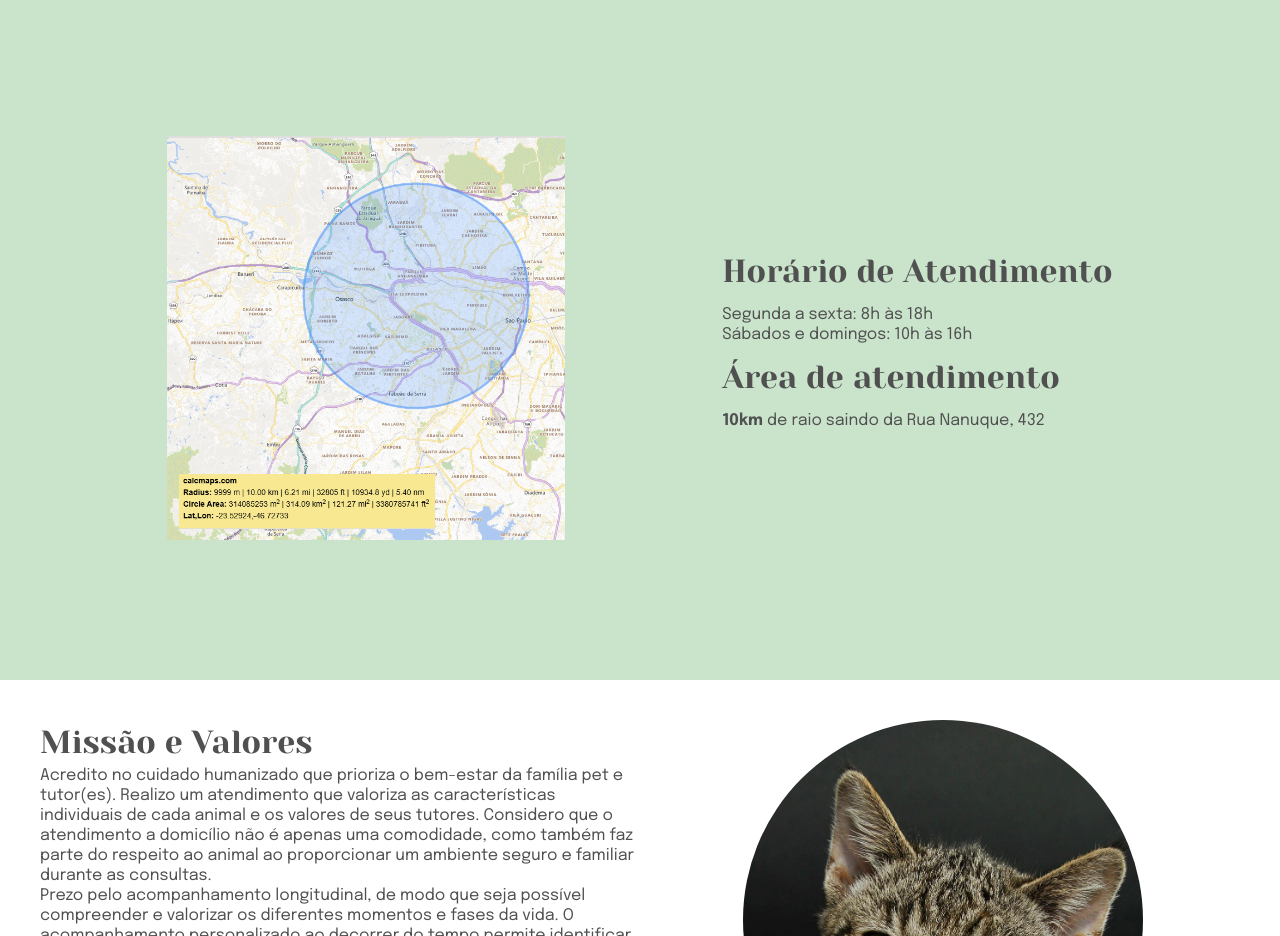
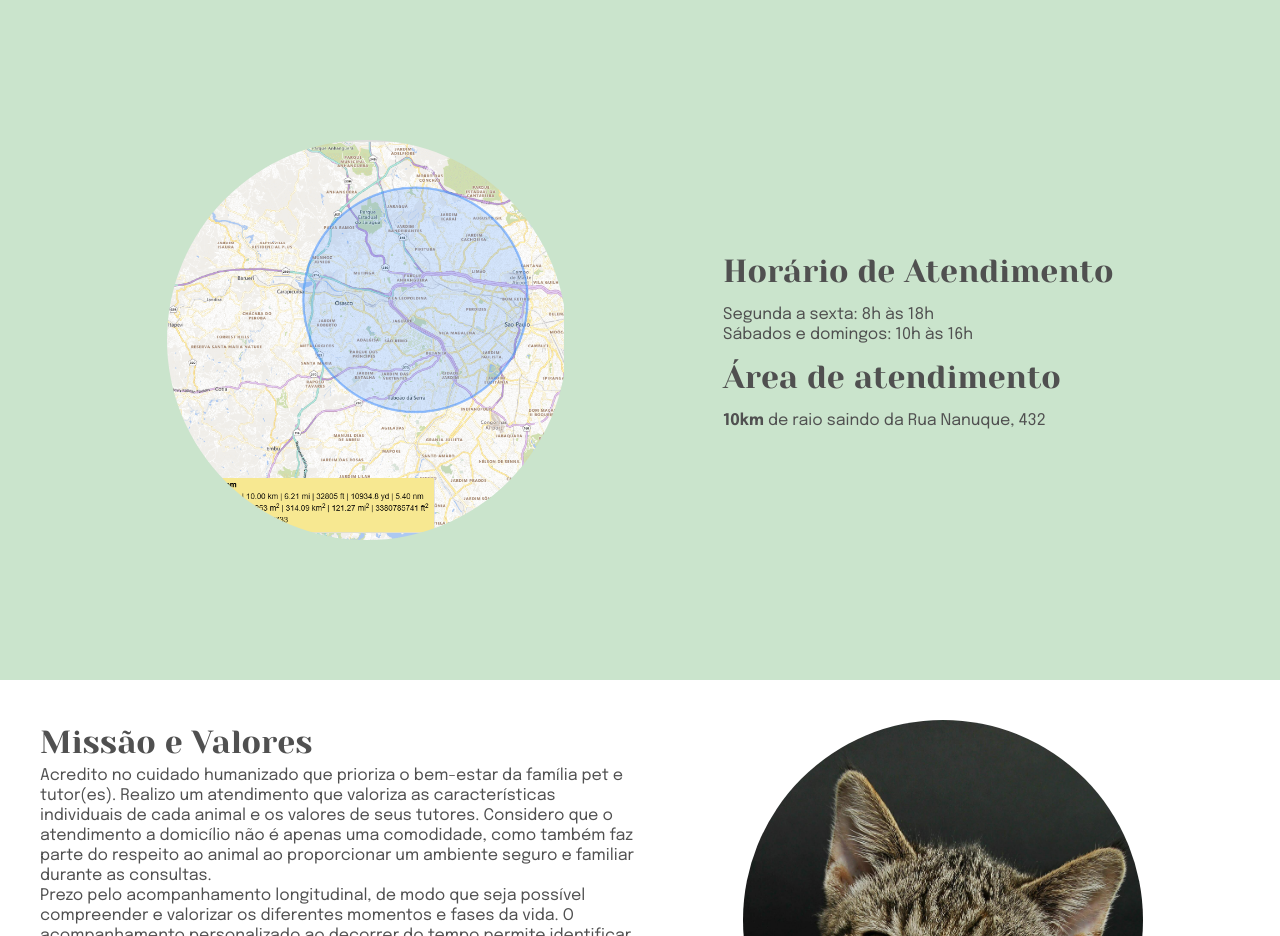
Before and after one commit to eduardo-nakamura/veterinario-next, a Next.js app: page /veterinario-next/ in a window 1280 px wide. Shown: the part 1440-2376 px from the top of the page. Built offline with nearby package versions, Linux system fonts and the light colour scheme.

Commit message:
map adjust

```diff
--- a/src/app/page.tsx
+++ b/src/app/page.tsx
@@ -67,7 +67,7 @@ export default function Home() {
           </div>
         </section>
         <section id="horario" className={`${styles.sectionFlex} ${styles.section__row__center}`} style={{ backgroundColor: 'var(--cor-verde-claro)' }}>
-          <div>
+          <div className={styles.img__title}>
             <Image
               src="./mapa-rua-nanuque-432.png" // Path to the image (in the `public` folder)
               alt={`Localização da Rua Nanuque, 432`}
```
